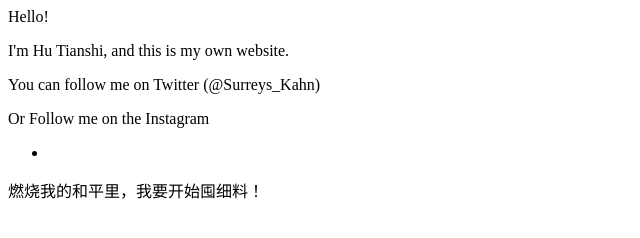
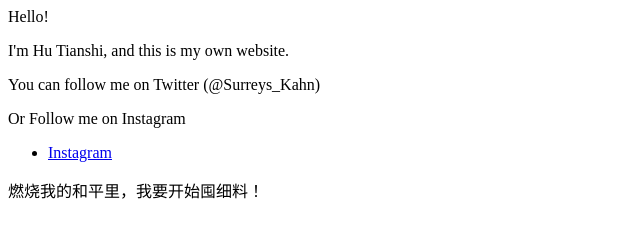
Before and after one commit to surreyskahn/surreyskahn.github.io, a plain HTML site: page index.html in a window 1280 px wide. Shown: the whole page, without its empty margins (0-640 px from the left). Drawn offline with Linux system fonts and the light colour scheme.

Commit message:
Update index.html

```diff
--- a/index.html
+++ b/index.html
@@ -1,8 +1,8 @@
 <p>Hello!</p>
 <p>I'm Hu Tianshi, and this is my own website.</p>
 <p>You can follow me on Twitter (@Surreys_Kahn)</p>
-<p>Or Follow me on the Instagram</p>
+<p>Or Follow me on Instagram</p>
 <ul>
-  <li><a href="https://www.instagram.com/surreys_kahn/?hl=en"></a></li>
+  <li><a href="https://www.instagram.com/surreys_kahn/?hl=en">Instagram</a></li>
 </ul>
 <p>燃烧我的和平里，我要开始囤细料！</p>
```
